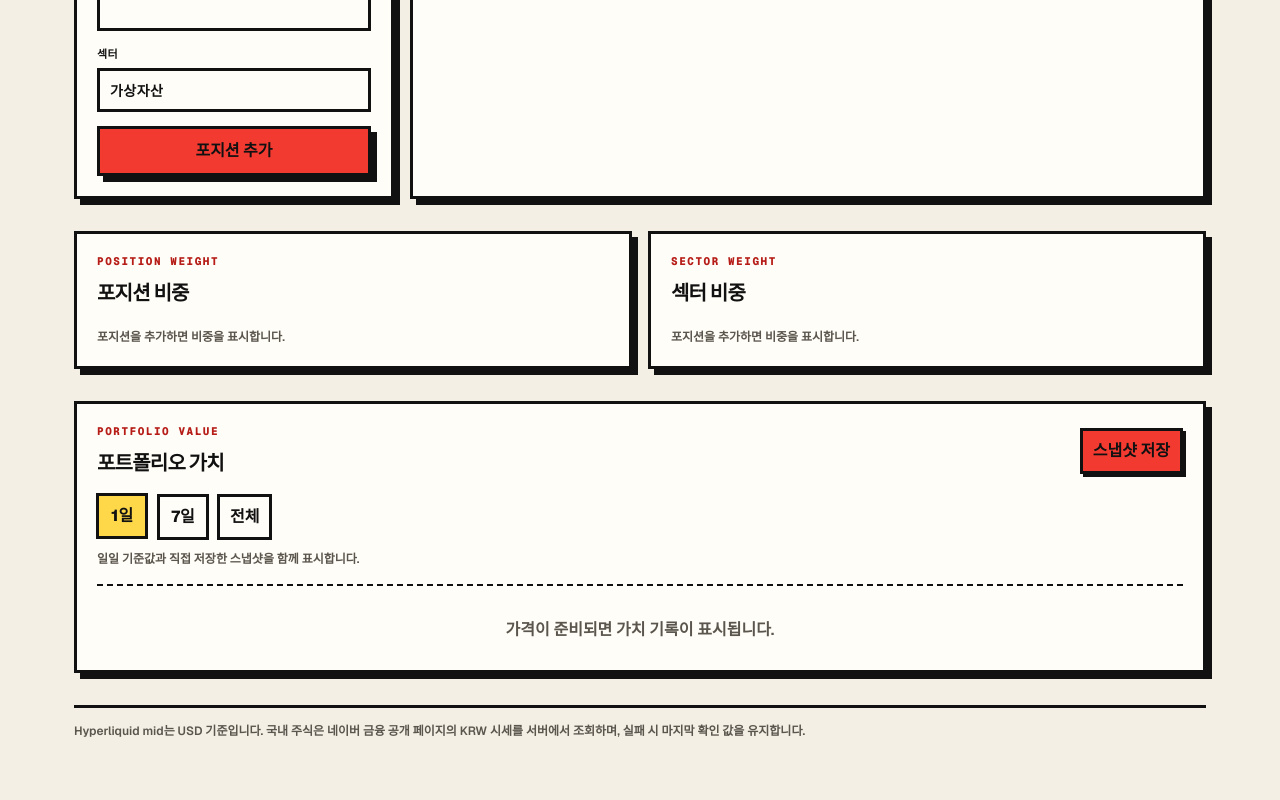
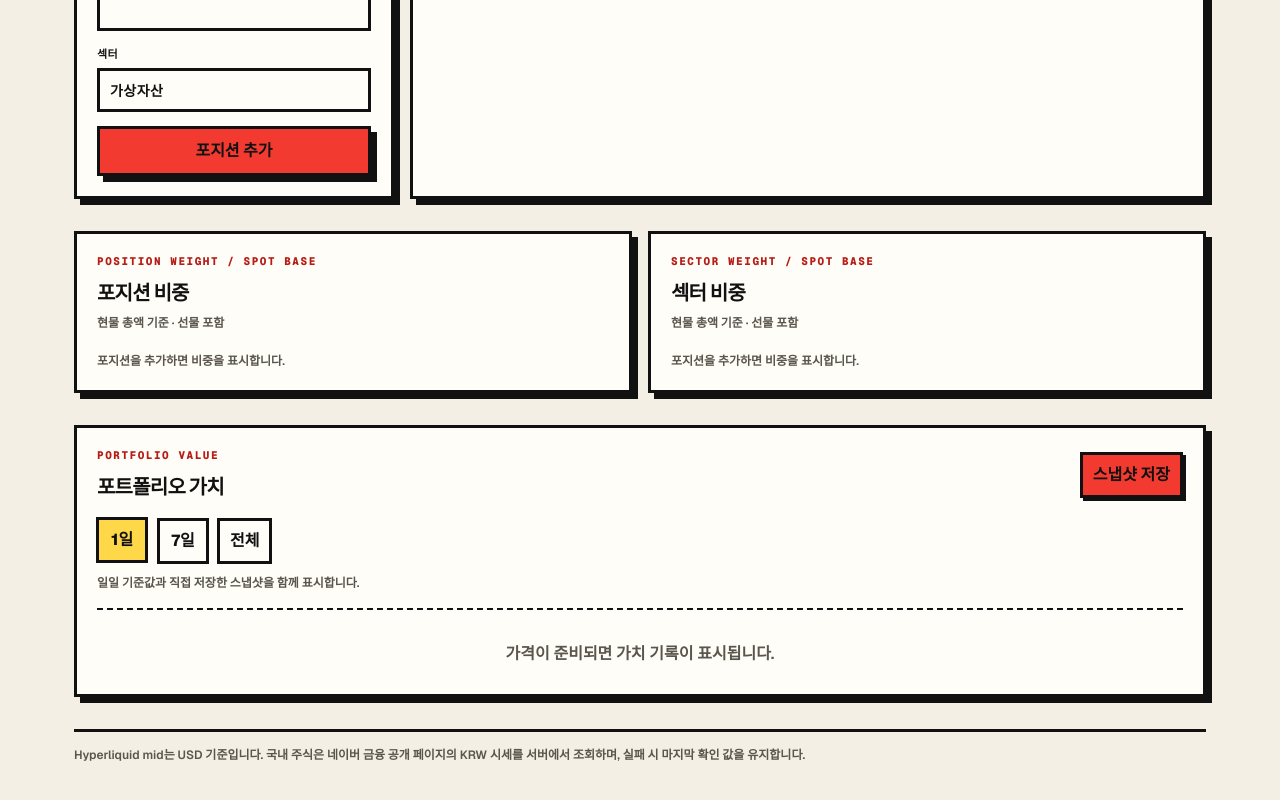
Before and after one commit to daniel325B/personal-portfolio, a Next.js app: page / in a window 1280 px wide. Shown: the part 1022-1822 px from the top of the page. Built offline with nearby package versions, Linux system fonts and the light colour scheme.

Commit message:
Include futures in exposure weights and edit positions

```diff
--- a/app/PortfolioAllocation.tsx
+++ b/app/PortfolioAllocation.tsx
@@ -17,5 +17,5 @@ function AllocationList({ items, totalValue, formatKrw }: { readonly items: read
 }
 
 export function PortfolioAllocation({ positions, sectors, totalValue, formatKrw }: PortfolioAllocationProps) {
-  return <section className="allocationGrid" aria-label="자산 비중"><article><p className="raoniEyebrow">POSITION WEIGHT</p><h2>포지션 비중</h2><AllocationList items={positions} totalValue={totalValue} formatKrw={formatKrw} /></article><article><p className="raoniEyebrow">SECTOR WEIGHT</p><h2>섹터 비중</h2><AllocationList items={sectors} totalValue={totalValue} formatKrw={formatKrw} /></article></section>;
+  return <section className="allocationGrid" aria-label="자산 비중"><article><p className="raoniEyebrow">POSITION WEIGHT / SPOT BASE</p><h2>포지션 비중</h2><p className="allocationBasis">현물 총액 기준 · 선물 포함</p><AllocationList items={positions} totalValue={totalValue} formatKrw={formatKrw} /></article><article><p className="raoniEyebrow">SECTOR WEIGHT / SPOT BASE</p><h2>섹터 비중</h2><p className="allocationBasis">현물 총액 기준 · 선물 포함</p><AllocationList items={sectors} totalValue={totalValue} formatKrw={formatKrw} /></article></section>;
 }
--- a/app/PortfolioAssetForm.tsx
+++ b/app/PortfolioAssetForm.tsx
@@ -1,20 +1,23 @@
 "use client";
 
 import { type FormEvent, useEffect, useState } from "react";
-import { type AssetKind, type PositionForm, type StockCandidate, formForKind, isAccountKind, isAssetKind, isRecord } from "./portfolio-model";
+import { type Asset, type AssetKind, type PositionForm, type StockCandidate, formForAsset, formForKind, isAccountKind, isAssetKind, isRecord } from "./portfolio-model";
 
 type PortfolioAssetFormProps = {
   readonly onAdd: (form: PositionForm, candidate: StockCandidate | null) => boolean;
+  readonly onUpdate: (id: string, form: PositionForm, candidate: StockCandidate | null) => boolean;
+  readonly editingAsset: Asset | null;
+  readonly onCancelEdit: () => void;
 };
 
 function isCandidate(value: unknown): value is StockCandidate {
   return isRecord(value) && typeof value.name === "string" && typeof value.symbol === "string";
 }
 
-export function PortfolioAssetForm({ onAdd }: PortfolioAssetFormProps) {
-  const [form, setForm] = useState<PositionForm>(formForKind("crypto"));
+export function PortfolioAssetForm({ onAdd, onUpdate, editingAsset, onCancelEdit }: PortfolioAssetFormProps) {
+  const [form, setForm] = useState<PositionForm>(() => editingAsset === null ? formForKind("crypto") : formForAsset(editingAsset));
   const [candidates, setCandidates] = useState<readonly StockCandidate[]>([]);
-  const [selected, setSelected] = useState<StockCandidate | null>(null);
+  const [selected, setSelected] = useState<StockCandidate | null>(() => editingAsset?.kind === "equity" ? { name: editingAsset.name, symbol: editingAsset.symbol } : null);
   const [searching, setSearching] = useState(false);
   const [searchMessage, setSearchMessage] = useState("");
 
@@ -73,7 +76,8 @@ export function PortfolioAssetForm({ onAdd }: PortfolioAssetFormProps) {
 
   function submit(event: FormEvent<HTMLFormElement>): void {
     event.preventDefault();
-    if (onAdd(form, selected)) {
+    const saved = editingAsset === null ? onAdd(form, selected) : onUpdate(editingAsset.id, form, selected);
+    if (saved) {
       setForm({ ...formForKind(form.kind), account: form.account });
       setCandidates([]);
       setSelected(null);
@@ -82,11 +86,20 @@ export function PortfolioAssetForm({ onAdd }: PortfolioAssetFormProps) {
     }
   }
 
+  function cancelEdit(): void {
+    setForm(formForKind("crypto"));
+    setCandidates([]);
+    setSelected(null);
+    setSearchMessage("");
+    setSearching(false);
+    onCancelEdit();
+  }
+
   const showManualQuote = form.kind === "other";
   const showAverageCost = form.kind === "crypto" || form.kind === "equity" || form.kind === "other";
 
   return <form className="raoniForm" onSubmit={submit}>
-    <p className="raoniEyebrow">ADD POSITION</p><h2>자산 추가</h2>
+    <p className="raoniEyebrow">{editingAsset === null ? "ADD POSITION" : "EDIT POSITION"}</p><h2>{editingAsset === null ? "자산 추가" : "자산 수정"}</h2>
     <label>계정 구분<select value={form.account} onChange={(event) => updateAccount(event.target.value)}><option value="spot">현물</option><option value="futures">선물</option></select></label>
     <label>자산 유형<select value={form.kind} onChange={(event) => updateKind(event.target.value)}><option value="crypto">코인 / USD</option><option value="equity">국내 주식 / KRW</option><option value="cash">현금 / KRW</option><option value="other">기타 자산 / KRW</option></select></label>
     <label>{form.kind === "equity" ? "종목명 검색" : "이름"}<input value={form.name} onChange={(event) => updateName(event.target.value)} placeholder={form.kind === "equity" ? "예: 삼성전자" : "예: 비트코인 또는 예금"} /></label>
@@ -100,6 +113,7 @@ export function PortfolioAssetForm({ onAdd }: PortfolioAssetFormProps) {
     {showManualQuote ? <label>현재 단가 (KRW)<input inputMode="decimal" value={form.manualQuote} onChange={(event) => setForm((current) => ({ ...current, manualQuote: event.target.value }))} /></label> : null}
     {showAverageCost ? <label>평균 매입가 ({form.kind === "crypto" ? "USD" : "KRW"})<input inputMode="decimal" value={form.averageCost} onChange={(event) => setForm((current) => ({ ...current, averageCost: event.target.value }))} /></label> : null}
     <label>섹터<input value={form.sector} onChange={(event) => setForm((current) => ({ ...current, sector: event.target.value }))} placeholder="예: 가상자산, 국내 주식" /></label>
-    <button type="submit">포지션 추가</button>
+    <button type="submit">{editingAsset === null ? "포지션 추가" : "수정 저장"}</button>
+    {editingAsset === null ? null : <button className="cancelEdit" type="button" onClick={cancelEdit}>수정 취소</button>}
   </form>;
 }
--- a/app/PortfolioDashboardV3.tsx
+++ b/app/PortfolioDashboardV3.tsx
@@ -1,7 +1,7 @@
 "use client";
 
 import { useCallback, useEffect, useMemo, useState } from "react";
-import { selectSpotAssets } from "../lib/portfolio-allocation.mjs";
+import { selectExposureAssets, selectSpotAssets } from "../lib/portfolio-allocation.mjs";
 import { captureSnapshot, parsePortfolioHistory, selectTimeline, upsertDailyValue } from "../lib/portfolio-history.mjs";
 import { PortfolioAssetForm } from "./PortfolioAssetForm";
 import { PortfolioHistory } from "./PortfolioHistory";
@@ -52,31 +52,34 @@ export function PortfolioDashboardV3() {
   const [notice, setNotice] = useState("보유 자산을 추가하면 현재가와 KRW 환산 가치를 확인할 수 있습니다.");
   const [hydrated, setHydrated] = useState(false);
   const [refreshing, setRefreshing] = useState(false);
+  const [editingAssetId, setEditingAssetId] = useState<string | null>(null);
 
   const positionValue = useCallback((asset: Asset) => asset.quantity * asset.quote * (asset.kind === "crypto" ? (market.usdKrw ?? 0) : 1), [market.usdKrw]);
   const totalValue = useMemo(() => assets.reduce((sum, asset) => sum + positionValue(asset), 0), [assets, positionValue]);
   const spotAssets = useMemo(() => selectSpotAssets(assets), [assets]);
+  const exposureAssets = useMemo(() => selectExposureAssets(assets), [assets]);
   const spotValue = useMemo(() => spotAssets.reduce((sum, asset) => sum + positionValue(asset), 0), [positionValue, spotAssets]);
   const futuresValue = totalValue - spotValue;
+  const editingAsset = useMemo(() => assets.find((asset) => asset.id === editingAssetId) ?? null, [assets, editingAssetId]);
   const marketAssetsKey = useMemo(() => assets.filter((asset) => asset.kind === "crypto" || asset.kind === "equity").map((asset) => `${asset.kind}:${asset.symbol}`).join("|"), [assets]);
   const hasReadyValuation = assets.length > 0 && assets.every((asset) => asset.quote > 0 && (asset.kind !== "crypto" || market.usdKrw !== null));
   const timeline = useMemo(() => selectTimeline(history, range, dayKey()), [history, range]);
   const positionWeights = useMemo(() => {
     const totals = new Map<string, number>();
-    for (const asset of spotAssets) {
+    for (const asset of exposureAssets) {
       const label = isCashEquivalent(asset) ? "현금" : `${asset.name} · ${asset.account === "futures" ? "선물" : "현물"}`;
       totals.set(label, (totals.get(label) ?? 0) + positionValue(asset));
     }
     return [...totals].map(([label, value]) => ({ label, value })).sort((left, right) => right.value - left.value);
-  }, [positionValue, spotAssets]);
+  }, [exposureAssets, positionValue]);
   const sectorWeights = useMemo(() => {
     const totals = new Map<string, number>();
-    for (const asset of spotAssets) {
+    for (const asset of exposureAssets) {
       const sector = isCashEquivalent(asset) ? "현금" : asset.sector?.trim() || asset.kind;
       totals.set(sector, (totals.get(sector) ?? 0) + positionValue(asset));
     }
     return [...totals].map(([label, value]) => ({ label, value })).sort((left, right) => right.value - left.value);
-  }, [positionValue, spotAssets]);
+  }, [exposureAssets, positionValue]);
 
   const refresh = useCallback(async (assetKey: string) => {
     if (assetKey.length === 0) return;
@@ -155,6 +158,29 @@ export function PortfolioDashboardV3() {
     return true;
   }
 
+  function updateAsset(id: string, form: PositionForm, candidate: StockCandidate | null): boolean {
+    const currentAsset = assets.find((asset) => asset.id === id);
+    if (currentAsset === undefined) return false;
+    const quantity = Number(form.quantity);
+    const averageCost = form.kind === "cash" ? 1 : Number(form.averageCost);
+    const manualQuote = form.kind === "cash" ? 1 : Number(form.manualQuote);
+    const symbol = form.kind === "cash" ? "KRW" : form.symbol.trim().toUpperCase();
+    const validStock = candidate !== null && candidate.name === form.name.trim() && candidate.symbol === symbol;
+    const requiresQuote = form.kind === "other";
+    if (form.name.trim().length === 0 || !Number.isFinite(quantity) || quantity <= 0 || !Number.isFinite(averageCost) || averageCost < 0 || (form.kind !== "cash" && symbol.length === 0) || (form.kind === "equity" && !validStock) || (requiresQuote && (!Number.isFinite(manualQuote) || manualQuote <= 0))) {
+      setNotice(form.kind === "equity" ? "국내 주식은 검색 결과에서 종목을 선택해 주세요." : "이름, 수량, 평균 매입가와 직접 입력 단가를 확인해 주세요.");
+      return false;
+    }
+    const quote = form.kind === "cash" ? 1 : form.kind === "other" ? manualQuote : 0;
+    const quoteState = form.kind === "cash" || form.kind === "other" ? "manual" : "pending";
+    const sector = (symbol === "USDT" || symbol === "USDC") && form.sector === "가상자산" ? "스테이블코인" : form.sector.trim() || form.kind;
+    const retainsQuote = currentAsset.kind === form.kind && currentAsset.symbol === symbol;
+    setAssets((current) => current.map((asset) => asset.id === id ? { id, kind: form.kind, name: form.name.trim(), symbol, quantity, averageCost, quote: retainsQuote ? asset.quote : quote, quoteState: retainsQuote ? asset.quoteState : quoteState, account: form.account, sector } : asset));
+    setEditingAssetId(null);
+    setNotice("포지션을 수정했습니다.");
+    return true;
+  }
+
   function saveSnapshot(): void {
     if (!hasReadyValuation) { setNotice("현재가가 준비된 뒤 스냅샷을 저장할 수 있습니다."); return; }
     setHistory((current) => captureSnapshot(current, new Date().toISOString(), spotValue, crypto.randomUUID()));
@@ -166,7 +192,7 @@ export function PortfolioDashboardV3() {
     <header className="raoniHeader"><div><p className="raoniEyebrow">PORTFOLIO LEDGER / KRW BASE</p><h1>개인 자산</h1><p>코인은 Hyperliquid USD, 국내 주식은 KRW로 조회하고 현금·기타 자산은 <span className="keepPhrase">직접 추가할 수 있습니다.</span></p></div><button type="button" onClick={() => void refresh(marketAssetsKey)} disabled={refreshing || marketAssetsKey.length === 0}>{refreshing ? "시장가 갱신 중" : "시장가 갱신"}</button></header>
     <section className="marketStrip" aria-label="시장 요약"><article><span>SPOT VALUE / KRW</span><strong>{pending ? "USD/KRW 대기" : formatKrw(spotValue)}</strong><small>기존 포트폴리오 가치 · 현물 기준</small></article><article><span>SPOT VALUE / USD</span><b>{market.usdKrw === null ? "USD/KRW 대기" : formatUsd(spotValue / market.usdKrw)}</b><small>USD/KRW 기준 환산</small></article><article><span>FUTURES VALUE / KRW</span><b>{formatKrw(futuresValue)}</b><small>선물 포지션 평가액</small></article><article><span>USD / KRW</span><b>{market.usdKrw === null ? "—" : formatKrw(market.usdKrw)}</b><small>ExchangeRate API 일일 기준</small></article><article><span>USDT / KRW</span><b>{market.usdtKrw === null ? "—" : formatKrw(market.usdtKrw)}</b><small>Upbit KRW-USDT</small></article></section>
     <p className="raoniNotice" role="status">{notice}{market.refreshedAt === null ? "" : ` · 마지막 갱신 ${market.refreshedAt}`}</p>
-    <section className="raoniGrid"><PortfolioAssetForm onAdd={addAsset} /><section className="raoniPositions" aria-label="보유 포지션"><div className="raoniSectionHead"><div><p className="raoniEyebrow">HOLDINGS</p><h2>보유 포지션</h2></div><span>{assets.length} assets</span></div>{assets.length === 0 ? <div className="raoniEmpty">자산을 추가하면 가격과 KRW 환산 가치를 확인할 수 있습니다.</div> : assets.map((asset) => <article className="raoniRow" key={asset.id}>{asset.kind === "cash" ? <><div><b>{asset.name}</b><small>{asset.account === "futures" ? "선물" : "현물"} · 직접 입력 · {quoteLabel(asset)}</small></div><div><b>{formatKrw(positionValue(asset))}</b><small>보유 현금</small></div></> : <><div><b>{asset.name}</b><small>{asset.account === "futures" ? "선물" : "현물"} · {asset.sector ?? asset.kind} · {asset.symbol} · {sourceText(asset)} · {quoteLabel(asset)}</small></div><div><span>{quoteText(asset)}</span><small>현재 단가</small></div><div><b>{asset.kind === "crypto" && market.usdKrw === null ? "USD/KRW 대기" : formatKrw(positionValue(asset))}</b><small>{formatNumber(asset.quantity)} 보유</small></div></>}<button className="delete" type="button" onClick={() => setAssets((current) => current.filter((item) => item.id !== asset.id))}>삭제</button></article>)}</section></section>
+    <section className="raoniGrid"><PortfolioAssetForm key={editingAsset?.id ?? "new"} onAdd={addAsset} onUpdate={updateAsset} editingAsset={editingAsset} onCancelEdit={() => setEditingAssetId(null)} /><section className="raoniPositions" aria-label="보유 포지션"><div className="raoniSectionHead"><div><p className="raoniEyebrow">HOLDINGS</p><h2>보유 포지션</h2></div><span>{assets.length} assets</span></div>{assets.length === 0 ? <div className="raoniEmpty">자산을 추가하면 가격과 KRW 환산 가치를 확인할 수 있습니다.</div> : assets.map((asset) => <article className="raoniRow" key={asset.id}>{asset.kind === "cash" ? <><div><b>{asset.name}</b><small>{asset.account === "futures" ? "선물" : "현물"} · 직접 입력 · {quoteLabel(asset)}</small></div><div><b>{formatKrw(positionValue(asset))}</b><small>보유 현금</small></div></> : <><div><b>{asset.name}</b><small>{asset.account === "futures" ? "선물" : "현물"} · {asset.sector ?? asset.kind} · {asset.symbol} · {sourceText(asset)} · {quoteLabel(asset)}</small></div><div><span>{quoteText(asset)}</span><small>현재 단가</small></div><div><b>{asset.kind === "crypto" && market.usdKrw === null ? "USD/KRW 대기" : formatKrw(positionValue(asset))}</b><small>{formatNumber(asset.quantity)} 보유</small></div></>}<div className="rowActions"><button className="edit" type="button" onClick={() => setEditingAssetId(asset.id)}>수정</button><button className="delete" type="button" onClick={() => setAssets((current) => current.filter((item) => item.id !== asset.id))}>삭제</button></div></article>)}</section></section>
     <PortfolioAllocation positions={positionWeights} sectors={sectorWeights} totalValue={spotValue} formatKrw={formatKrw} />
     <PortfolioHistory points={timeline} range={range} onRangeChange={setRange} onSnapshot={saveSnapshot} formatKrw={formatKrw} />
     <footer>Hyperliquid mid는 USD 기준입니다. 국내 주식은 네이버 금융 공개 페이지의 KRW 시세를 서버에서 조회하며, 실패 시 마지막 확인 값을 유지합니다.</footer>
--- a/app/globals.css
+++ b/app/globals.css
@@ -138,6 +138,18 @@ button, input, select { font: inherit; }
   font-weight: 800;
 }
 .delete:hover { background: var(--negative); border-color: var(--negative); color: var(--surface); }
+.rowActions { display: flex; flex-wrap: wrap; gap: 8px; justify-content: flex-end; }
+.edit, .cancelEdit {
+  min-height: 44px;
+  border: var(--edge);
+  padding: 6px 9px;
+  background: var(--warning);
+  color: var(--ink);
+  cursor: pointer;
+  font-weight: 800;
+}
+.edit:hover, .cancelEdit:hover { background: var(--accent); }
+.cancelEdit { background: var(--surface); }
 
 .raoniHistory { margin-top: 32px; padding: 20px; }
 .snapshotButton { background: var(--accent); box-shadow: 3px 3px 0 var(--ink); color: var(--ink); }
@@ -157,6 +169,7 @@ button, input, select { font: inherit; }
 .allocationRow { display: grid; gap: 7px; }
 .allocationRow > div { display: flex; justify-content: space-between; gap: 10px; font-size: 13px; font-weight: 800; }
 .allocationRow span, .allocationRow small, .allocationEmpty { color: var(--muted); font-size: 12px; font-weight: 600; }
+.allocationBasis { margin: 6px 0 0; color: var(--muted); font-size: 12px; font-weight: 600; }
 .allocationRow i { display: block; height: 10px; overflow: hidden; border: var(--edge); border-radius: 0; background: var(--surface); }
 .allocationRow em { display: block; height: 100%; border-radius: 0; background: var(--accent); }
 
@@ -176,6 +189,7 @@ button:focus-visible, input:focus-visible, select:focus-visible { outline: 3px s
   .allocationGrid { grid-template-columns: 1fr; }
   .raoniRow { gap: 10px; }
   .raoniRow > div:not(:first-child) { text-align: left; }
+  .rowActions { justify-content: flex-start; }
   .raoniSectionHead { align-items: flex-start; gap: 12px; }
 }
 
--- a/app/portfolio-model.ts
+++ b/app/portfolio-model.ts
@@ -57,6 +57,19 @@ export function formForKind(kind: AssetKind): PositionForm {
   return { ...emptyForm, kind, sector: "가상자산" };
 }
 
+export function formForAsset(asset: Asset): PositionForm {
+  return {
+    kind: asset.kind,
+    name: asset.name,
+    symbol: asset.symbol,
+    quantity: String(asset.quantity),
+    averageCost: String(asset.averageCost),
+    manualQuote: asset.kind === "other" ? String(asset.quote) : "",
+    account: asset.account ?? "spot",
+    sector: asset.sector ?? formForKind(asset.kind).sector,
+  };
+}
+
 export function isRecord(value: unknown): value is Record<string, unknown> {
   return typeof value === "object" && value !== null;
 }
--- a/lib/portfolio-allocation.mjs
+++ b/lib/portfolio-allocation.mjs
@@ -1,3 +1,7 @@
 export function selectSpotAssets(assets) {
   return assets.filter((asset) => asset.account !== "futures");
 }
+
+export function selectExposureAssets(assets) {
+  return assets;
+}
```
Also changed, not shown: 1 other file (tests, documents, lock files or other folders).
